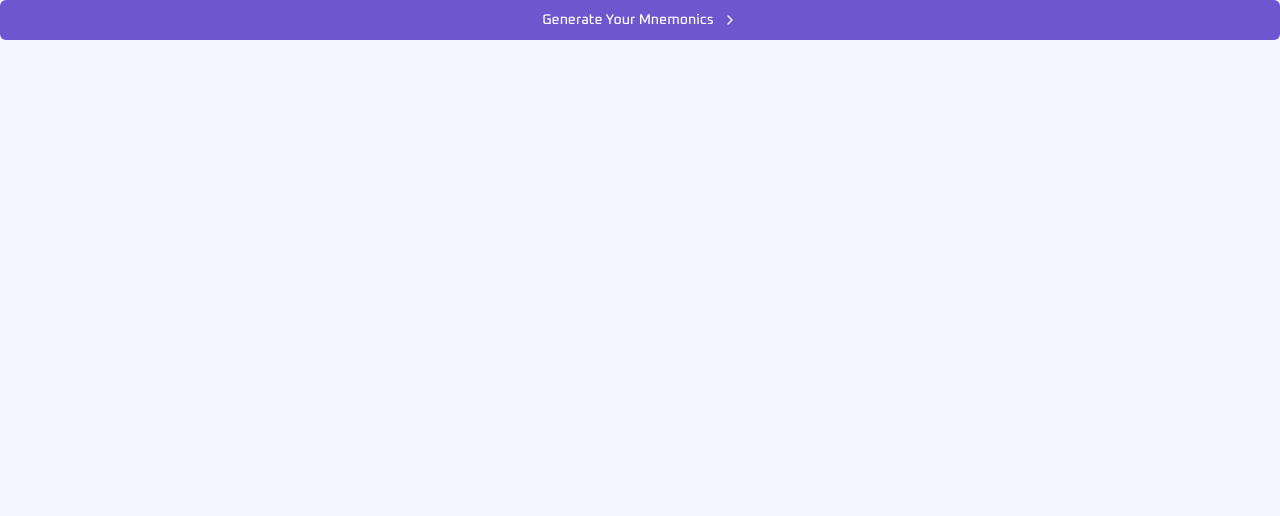
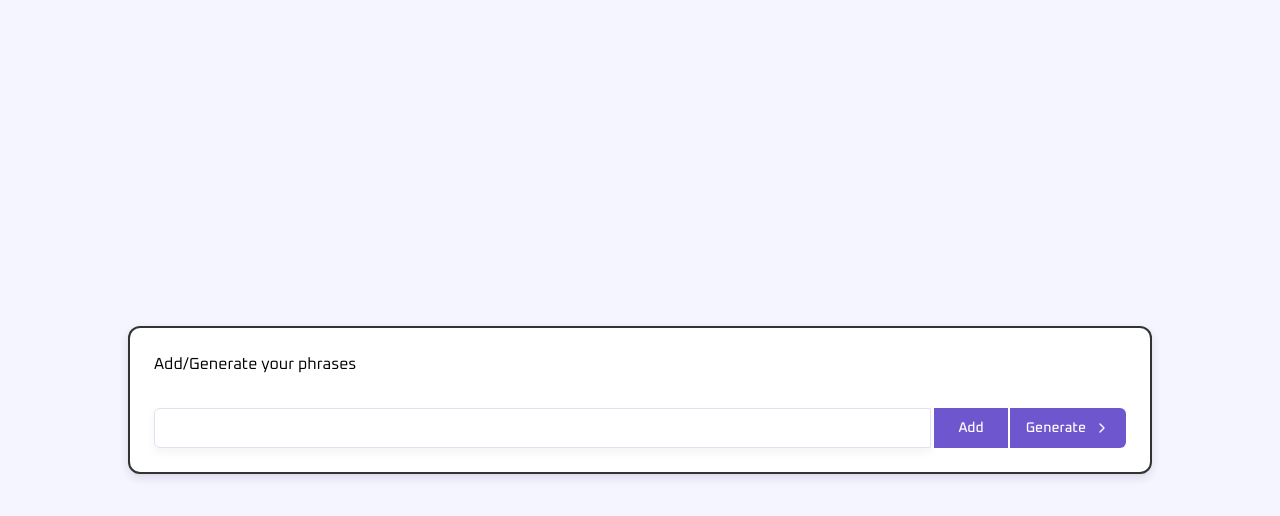
Before and after one commit to AjayRajNegi/create-next-wallet, a Next.js app: page / in a window 1280 px wide. Shown: the top 516 px of the page. Built offline with nearby package versions, Linux system fonts and the light colour scheme.

Commit message:
Added: Writing and pasting mnemonics.

```diff
--- a/app/page.tsx
+++ b/app/page.tsx
@@ -6,6 +6,8 @@ import { Keypair } from "@solana/web3.js";
 import { derivePath } from "ed25519-hd-key";
 import { Button } from "@/components/ui/button";
 import { ChevronDown } from "lucide-react";
+import { Card, CardContent, CardHeader } from "@/components/ui/card";
+import { Input } from "@/components/ui/input";
 
 interface WalletData {
   keyPair: Keypair;
@@ -17,6 +19,7 @@ export default function Home() {
   const [mnemonic, setMnemonic] = useState<string[]>([]);
   const [seed, setSeed] = useState<Buffer | null>(null);
   const [wallets, setWallets] = useState<WalletData[]>([]);
+  const [inputMnemonic, setInputMnemonic] = useState<string>("");
 
   const onMount = useEffectEvent(() => {
     const storedMnemonic = localStorage.getItem("mnemonic");
@@ -39,19 +42,19 @@ export default function Home() {
   }, [seed, mnemonic, router, wallets]);
 
   async function generateMnemonic() {
-    if (mnemonic.length === 0) {
     const generatedMnemonic = bip39.generateMnemonic();
     const words = generatedMnemonic.split(" ");
 
     setMnemonic(words);
     localStorage.setItem("mnemonic", JSON.stringify(words));
+    console.log(generatedMnemonic);
 
     const generatedSeed = bip39.mnemonicToSeedSync(generatedMnemonic);
     setSeed(generatedSeed);
     localStorage.setItem("seed", generatedSeed.toString("hex"));
 
     await generateWallet(generatedSeed);
-    }
+
     return;
   }
 
@@ -78,11 +81,49 @@ export default function Home() {
       return updated;
     });
   }
+
+  async function generateSeedFromInputMnemonics() {
+    if (inputMnemonic.length !== 0) {
+      const seedFromInput = bip39.mnemonicToSeedSync(inputMnemonic);
+      setSeed(seedFromInput);
+      const words = inputMnemonic.split(" ");
+      localStorage.setItem("mnemonic", JSON.stringify(words));
+      localStorage.setItem("seed", seedFromInput.toString("hex"));
+      await generateWallet(seedFromInput);
+      await router.push("/seed");
+    }
+    return;
+  }
   return (
-    <>
-      <Button className="w-full" size="lg" onClick={generateMnemonic}>
-        Generate Your Mnemonics <ChevronDown className="-rotate-90" />
+    <section className="flex h-screen items-center justify-center">
+      <Card className="w-5xl border-[2px] border-black/80 text-black">
+        <CardHeader>Add/Generate your phrases</CardHeader>
+        <CardContent className="flex w-full items-center">
+          <Input
+            type="text"
+            className="mr-[3px] h-[40px] rounded-r-none"
+            onChange={(e) => setInputMnemonic(e.target.value)}
+          />
+          <Button
+            className="rounded-none border-r-2 border-white"
+            size="lg"
+            onClick={() => {
+              generateSeedFromInputMnemonics();
+            }}
+          >
+            Add
           </Button>
-    </>
+
+          <Button
+            className="rounded-l-none"
+            size="lg"
+            onClick={generateMnemonic}
+          >
+            Generate
+            <ChevronDown className="-rotate-90" />
+          </Button>
+        </CardContent>
+      </Card>
+    </section>
   );
 }
--- a/app/test/page.tsx
+++ b/app/test/page.tsx
@@ -1,3 +1,4 @@
+"use client";
 export default function Page() {
-  return;
+  return <></>;
 }
--- a/components/components/ViewMnemonics.tsx
+++ b/components/components/ViewMnemonics.tsx
@@ -11,6 +11,18 @@ import {
 import { Card, CardContent } from "../ui/card";
 
 export function ViewMnemonics({ mnemonic }: { mnemonic: string[] }) {
+  function copyToClipboard() {
+    let allMnemonics: string = "";
+    mnemonic.forEach((element, id) => {
+      if (id !== 0) {
+        allMnemonics = allMnemonics + " " + element;
+      } else if (id === 0) {
+        allMnemonics = element;
+      }
+    });
+    navigator.clipboard.writeText(allMnemonics);
+    alert("Private key copied!");
+  }
   return (
     <div className="mt-1">
       <Drawer direction="top">
@@ -36,6 +48,13 @@ export function ViewMnemonics({ mnemonic }: { mnemonic: string[] }) {
                 </CardContent>
               </Card>
             )}
+            <Card
+              onClick={() => {
+                copyToClipboard();
+              }}
+            >
+              Copy
+            </Card>
           </DrawerHeader>
           <DrawerFooter className="pt-0">
             <DrawerClose>
```
Lines whose indentation alone changed are shown as unchanged.
